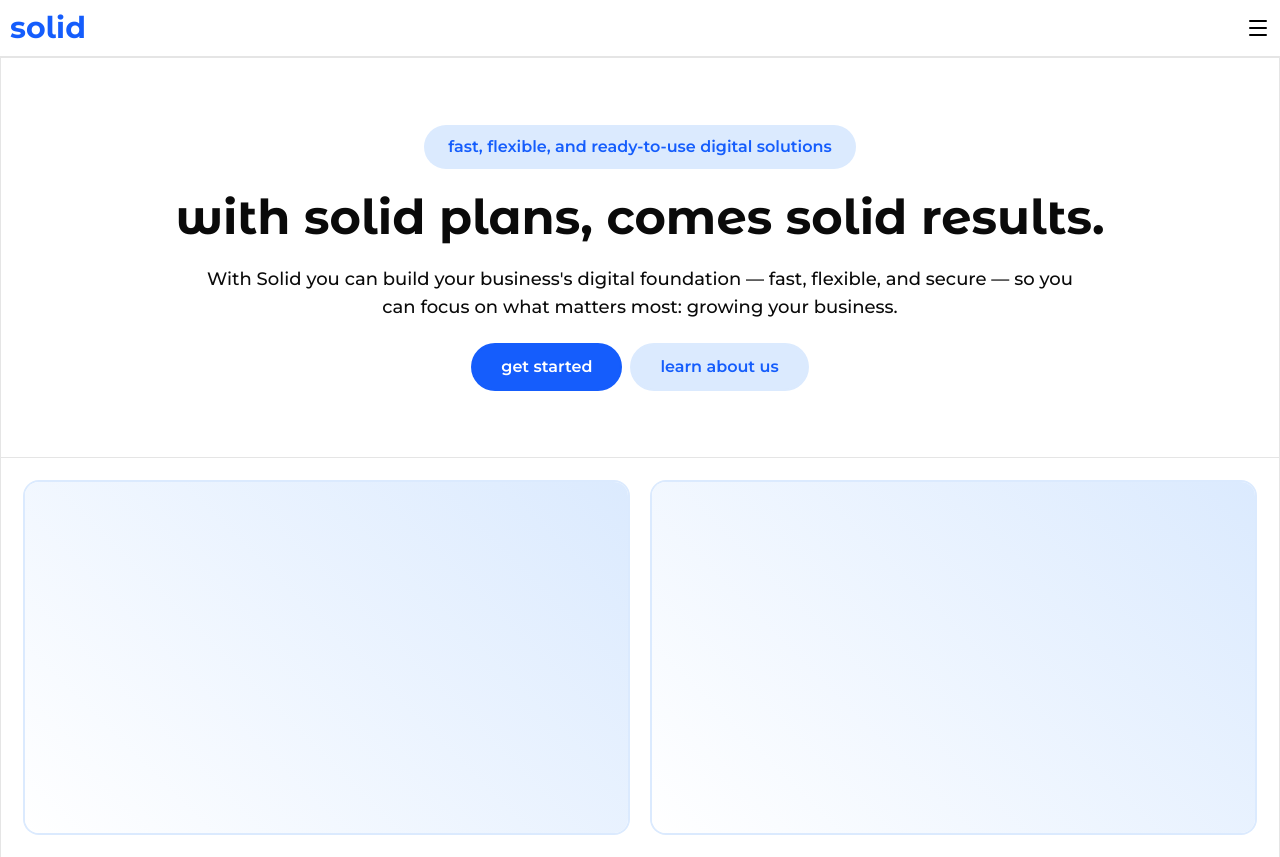
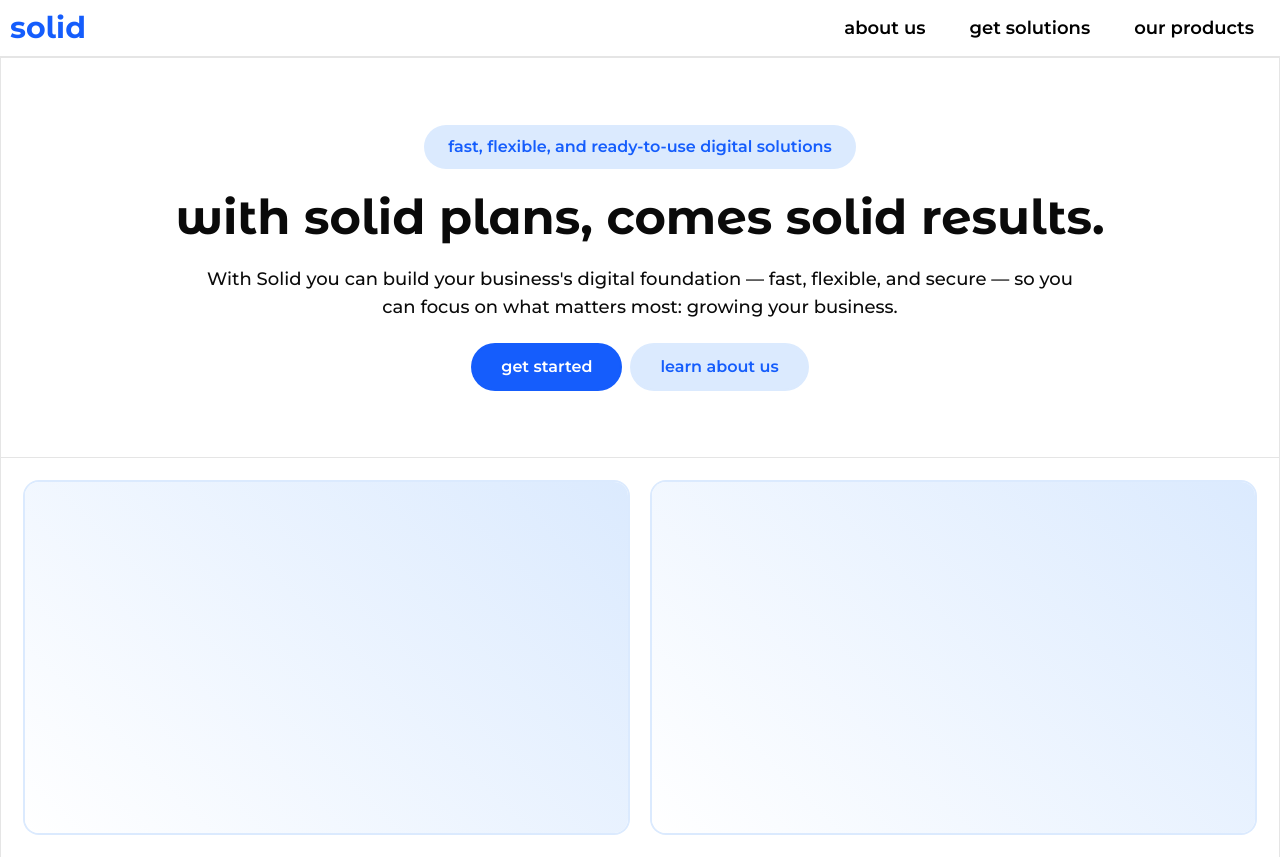
Before and after one commit to MrIrawan/solid, a Next.js app: page / in a window 1280 px wide. Built offline with nearby package versions, Linux system fonts and the light colour scheme.

Commit message:
adding responsive styling on custom component navbar

```diff
--- a/src/components/Navbar/Navbar.tsx
+++ b/src/components/Navbar/Navbar.tsx
@@ -13,17 +13,34 @@ export default function Navbar() {
     return (
         <>
             <header className="w-full bg-custom-base h-14 px-2.5">
-                <nav className="w-full h-full flex items-center justify-between">
+                <nav className="w-full h-full flex items-center justify-between lg:container lg:mx-auto">
                     <h2 className="text-3xl font-alternate-bold text-custom-primary">solid</h2>
                     {
                         open
-                        ? <XIcon className="w-7 h-7 text-black cursor-pointer" onClick={() => setOpen(false)}/>
-                        : <MenuIcon className="w-6 h-6 text-black cursor-pointer" onClick={() => setOpen(true)}/>
+                        ? <XIcon className="w-7 h-7 text-black cursor-pointer md:hidden" onClick={() => setOpen(false)}/>
+                        : <MenuIcon className="w-6 h-6 text-black cursor-pointer md:hidden" onClick={() => setOpen(true)}/>
                     }
+                    <ul className="hidden md:flex items-center gap-3">
+                        <li className="px-4">
+                            <Link href={"#about"}>
+                                <p className="text-lg font-main-semibold text-black">about us</p>
+                            </Link>
+                        </li>
+                        <li className="px-4">
+                            <Link href={"/solutions"}>
+                                <p className="text-lg font-main-semibold text-black">get solutions</p>
+                            </Link>
+                        </li>
+                        <li className="px-4">
+                            <Link href={"/products"}>
+                                <p className="text-lg font-main-semibold text-black">our products</p>
+                            </Link>
+                        </li>
+                    </ul>
                 </nav>
             </header>
             <Separator orientation="horizontal"/>
-            <div className={`absolute top-0 -translate-y-full w-full h-72 bg-custom-base p-3 flex flex-col items-center justify-between transition-all duration-500 ${open ? "top-14.5 translate-y-0" : ""}`}>
+            <div className={`absolute top-0 -translate-y-full w-full h-72 bg-custom-base p-3 flex flex-col items-center justify-between transition-all duration-500 ${open ? "top-14.5 translate-y-0" : ""} md:hidden`}>
                 <div className="w-full h-full">
                     <ul className="w-full h-full flex flex-col items-start gap-3">
                         <li>
```
